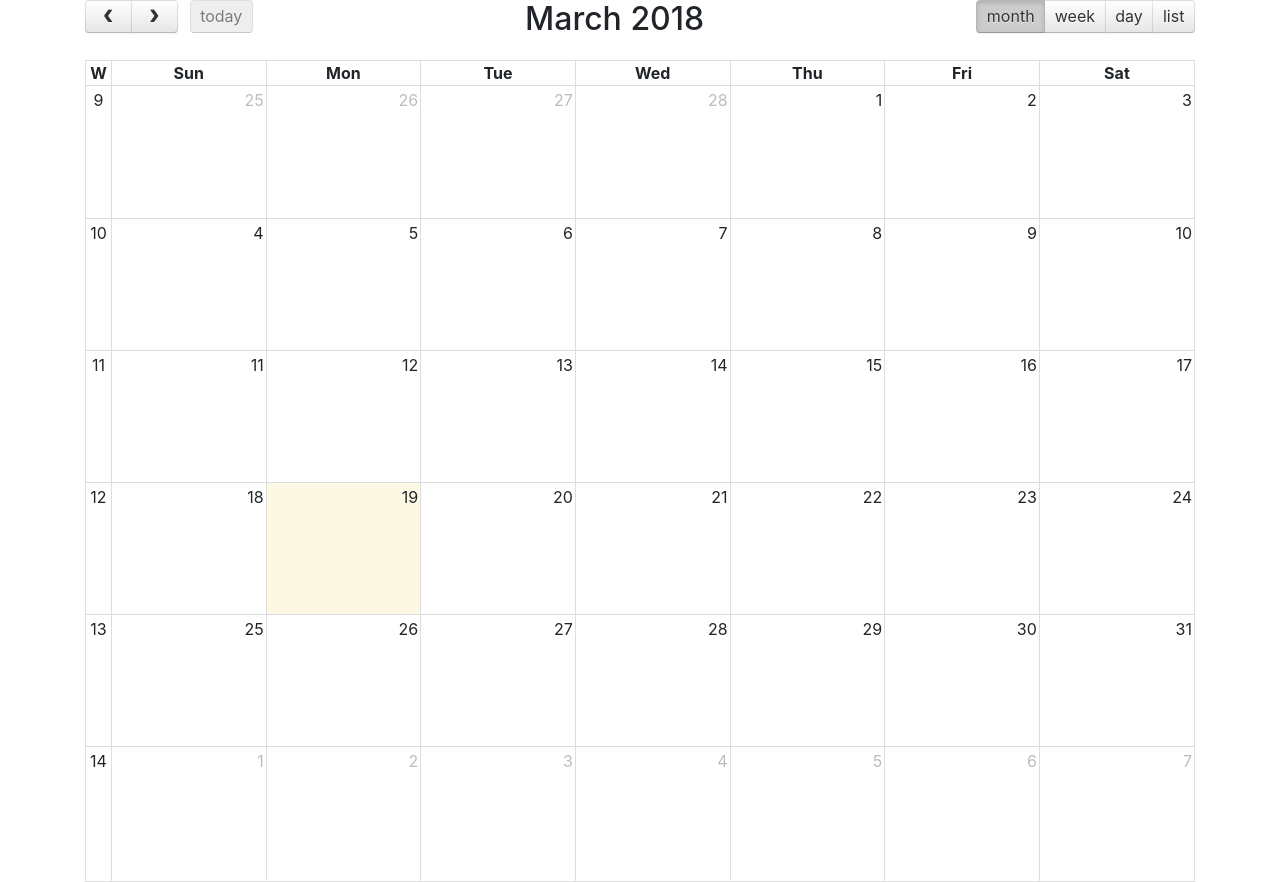
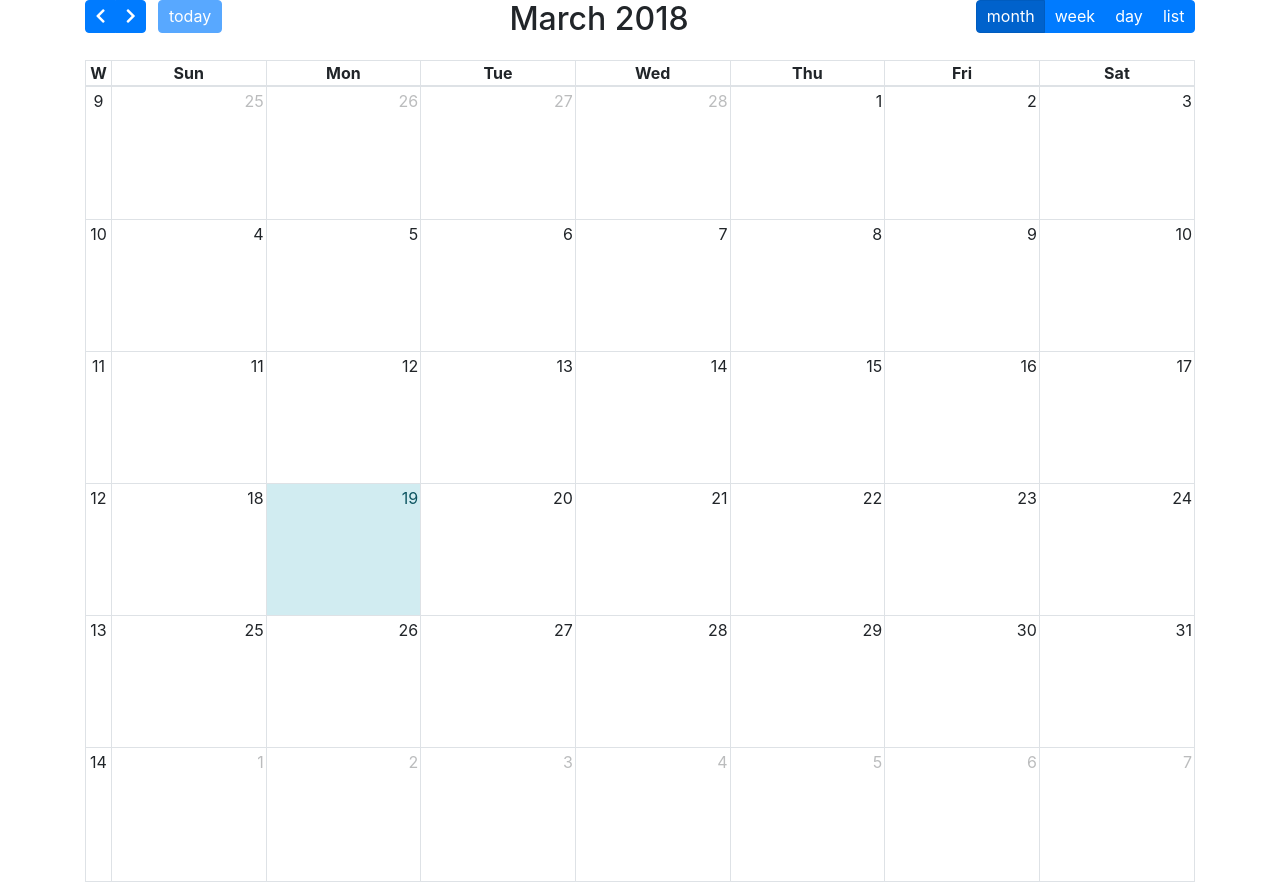
Before and after one commit to RichardMM/testazure, a Flask app: page /pipeline in a window 1280 px wide. Shown: the part 58-940 px from the top of the page. Run offline with Flask 2, Linux system fonts and the light colour scheme; lists and menus that the app fills with data are empty; some libraries are stand-ins or nearby versions.

Commit message:
Change calendar theme to bootstrap 4

```diff
--- a/myapp/templates/calendar.html
+++ b/myapp/templates/calendar.html
@@ -10,7 +10,7 @@
   $(function() {
 
     $('#calendar').fullCalendar({
-      themeSystem: 'standard',
+      themeSystem: 'bootstrap4',
       header: {
         left: 'prev,next today',
         center: 'title',
```
